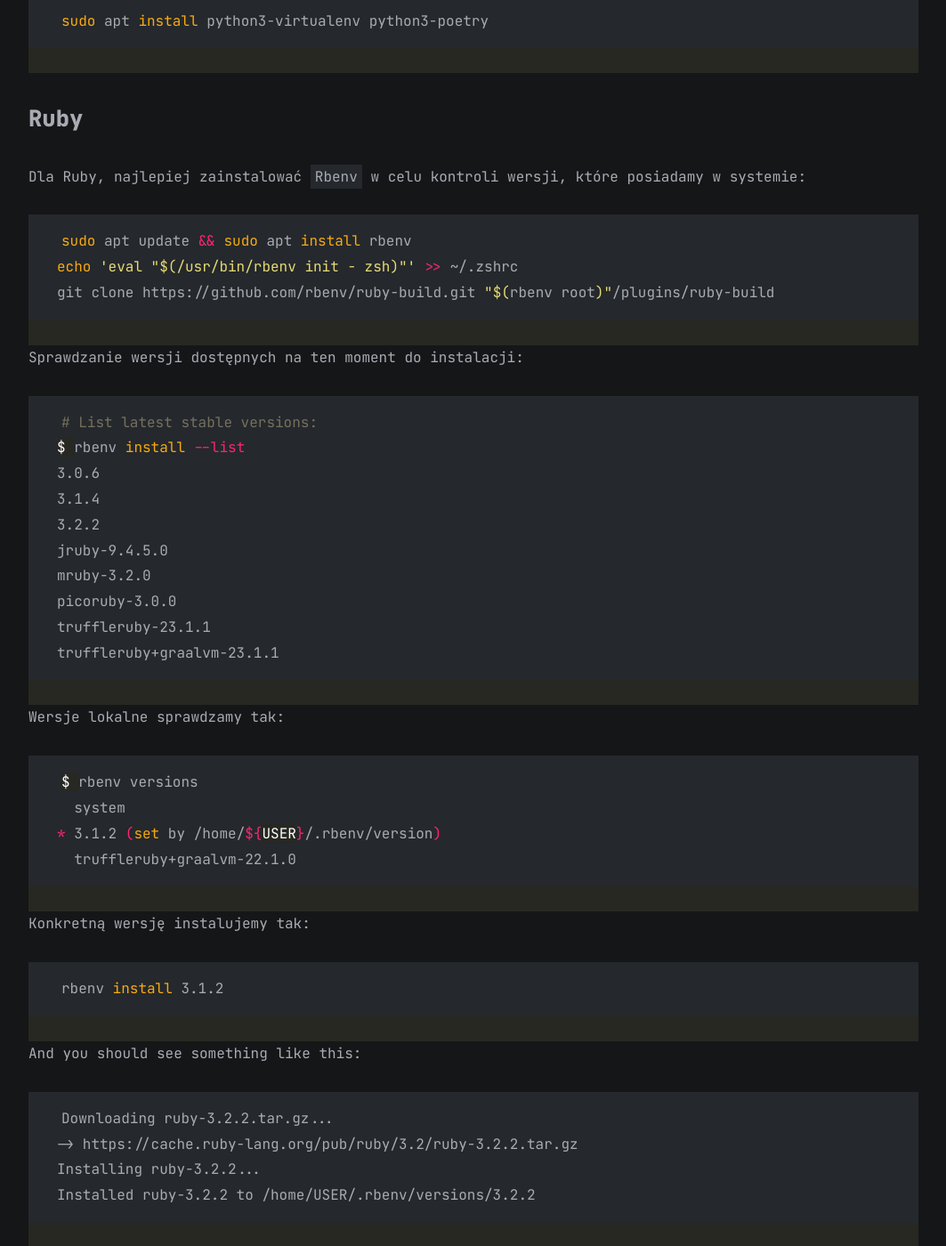
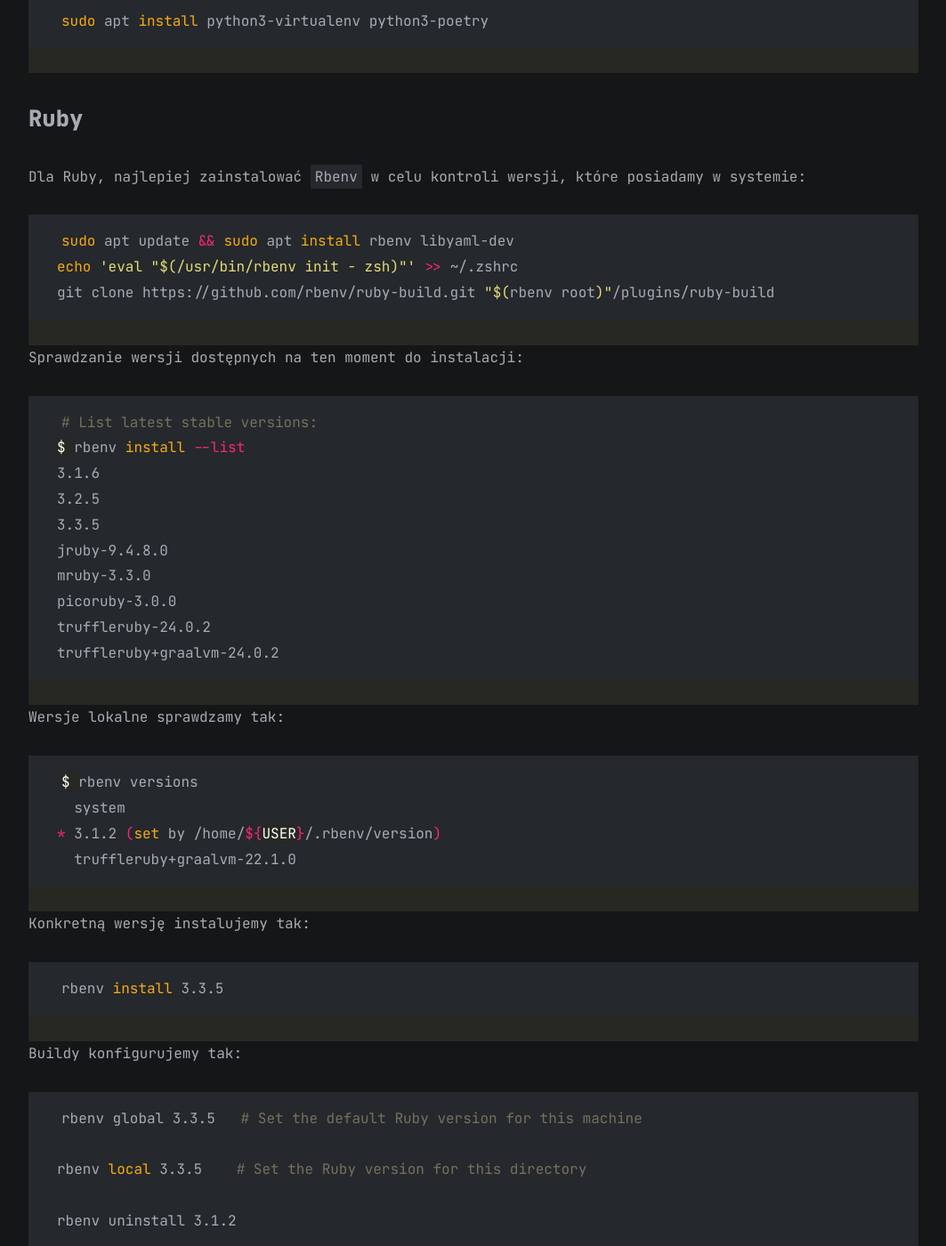
Before and after one commit to mikelogaciuk/mikelogaciuk.github.io, a Jekyll site: the page built from all_collections/_posts/2024-07-13-przygotowanie-linuxa-do-pracy-sre.md, in a window 1280 px wide and 1400 px high, scrolled down 26347 px. Shown: the whole window at 89% size, without its empty margins (108-1171 px from the left). Built offline with Jekyll 4.4.1, drawn with Linux system fonts in a browser that asks for light colours; some of the changed text lies outside the part shown.

Commit message:
Update 2024-07-13-przygotowanie-linuxa-do-pracy-sre.md

````diff
--- a/all_collections/_posts/2024-07-13-przygotowanie-linuxa-do-pracy-sre.md
+++ b/all_collections/_posts/2024-07-13-przygotowanie-linuxa-do-pracy-sre.md
@@ -882,7 +882,7 @@
 Dla Ruby, najlepiej zainstalować `Rbenv` w celu kontroli wersji, które posiadamy w systemie:
 
 ```bash
-sudo apt update && sudo apt install rbenv
+sudo apt update && sudo apt install rbenv libyaml-dev
 echo 'eval "$(/usr/bin/rbenv init - zsh)"' >> ~/.zshrc
 git clone https://github.com/rbenv/ruby-build.git "$(rbenv root)"/plugins/ruby-build
 ```
@@ -892,14 +892,14 @@
 ```bash
 # List latest stable versions:
 $ rbenv install --list
-3.0.6
-3.1.4
-3.2.2
-jruby-9.4.5.0
-mruby-3.2.0
+3.1.6
+3.2.5
+3.3.5
+jruby-9.4.8.0
+mruby-3.3.0
 picoruby-3.0.0
-truffleruby-23.1.1
-truffleruby+graalvm-23.1.1
+truffleruby-24.0.2
+truffleruby+graalvm-24.0.2
 ```
 
 Wersje lokalne sprawdzamy tak:
@@ -914,24 +914,15 @@
 Konkretną wersję instalujemy tak:
 
 ```shell
-rbenv install 3.1.2
-```
-
-And you should see something like this:
-
-```bash
-Downloading ruby-3.2.2.tar.gz...
--> https://cache.ruby-lang.org/pub/ruby/3.2/ruby-3.2.2.tar.gz
-Installing ruby-3.2.2...
-Installed ruby-3.2.2 to /home/USER/.rbenv/versions/3.2.2
+rbenv install 3.3.5
 ```
 
 Buildy konfigurujemy tak:
 
 ```bash
-rbenv global 3.2.2   # Set the default Ruby version for this machine
+rbenv global 3.3.5   # Set the default Ruby version for this machine
 
-rbenv local 3.2.2    # Set the Ruby version for this directory
+rbenv local 3.3.5    # Set the Ruby version for this directory
 
 rbenv uninstall 3.1.2
 ```
@@ -946,25 +937,19 @@
 
 #### YJIT
 
-By zainstalować YJIT potrzebujemy wykonać instalacje w taki sposób (wymagany jest Rust na maszynie):
+By zainstalować YJIT potrzebujemy wykonać instalacje w taki sposób (Rust jest wymagany):
 
 ```bash
-RUBY_CONFIGURE_OPTS="--enable-yjit" rbenv install 3.3.1
+RUBY_CONFIGURE_OPTS="--enable-yjit" rbenv install 3.3.5
 ```
 
 Dla Debiana z doinstalowanym OpenSSL z `brew`:
 
 ```bash
-RUBY_CONFIGURE_OPTS="--enable-yjit --with-openssl-dir=$OPENSSL_PREFIX" rbenv install 3.3.1
+RUBY_CONFIGURE_OPTS="--enable-yjit --with-openssl-dir=$OPENSSL_PREFIX" rbenv install 3.3.5
 ```
 
 Dodatkowe flagi do eksportu znajdują się w sekcji dot. [TruffleRuby na GraalVM](#truffleruby-graalvm).
-
-#### Bundler
-
-```bash
-gem install bundler
-```
 
 #### Ruby Kernel dla Jupytera
 
````
